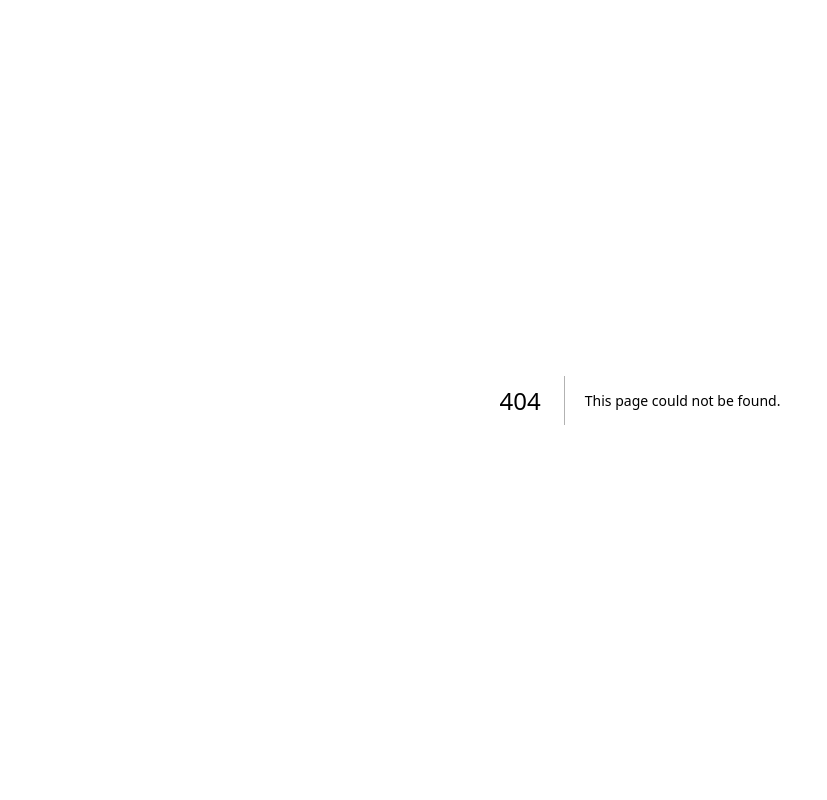
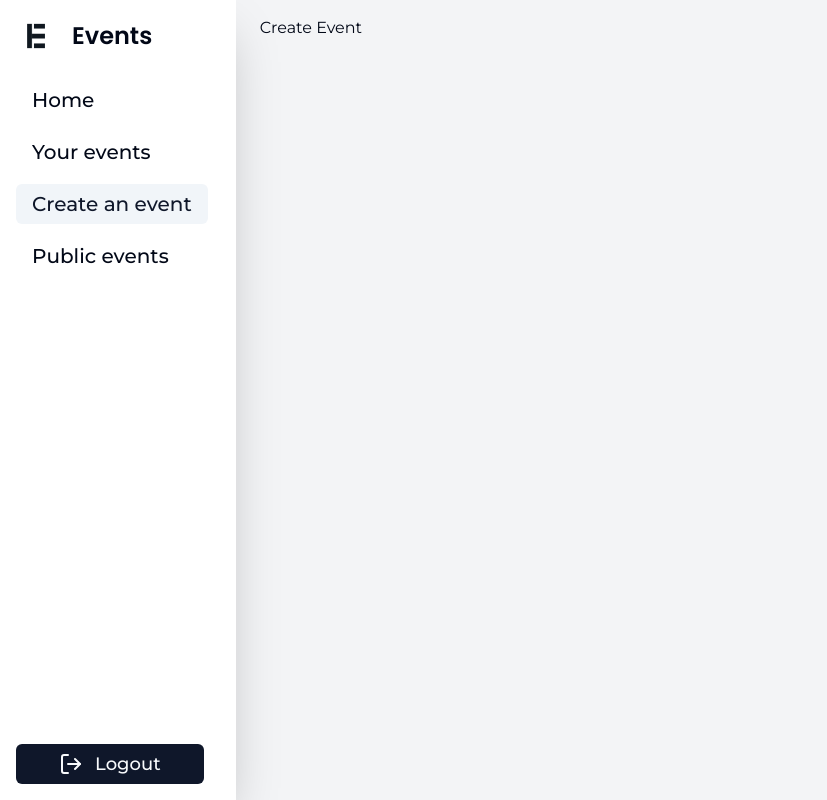
Before and after one commit to abdulrafay-07/Events, a Next.js app: page /create-event in a window 1280 px wide. Before the commit this address had no page. Shown: the whole page, without its empty margins (0-827 px from the left). Built offline with nearby package versions, Linux system fonts and the light colour scheme.

Commit message:
add sidebar design

```diff
--- a/app/(auth)/_components/login-form.tsx
+++ b/app/(auth)/_components/login-form.tsx
@@ -65,7 +65,7 @@ export const LoginForm = () => {
          };
 
          if (result?.url) {
-            router.replace("/dashboard");
+            router.replace("/");
          };
       } catch (error) {
          const axiosError = error as AxiosError<ApiResponse>
--- a/app/(auth)/_components/registeration-form.tsx
+++ b/app/(auth)/_components/registeration-form.tsx
@@ -53,7 +53,7 @@ export const RegisterationForm = () => {
             description: response.data.message,
          });
 
-         router.replace("/login");
+         router.replace("/");
       } catch (error) {
          const axiosError = error as AxiosError<ApiResponse>
          toast({
--- /dev/null
+++ b/app/(dashboard)/create-event/page.tsx
@@ -0,0 +1,9 @@
+const CreateEvent = () => {
+   return (
+      <div>
+         Create Event
+      </div>
+   )
+};
+
+export default CreateEvent;
--- a/app/dashboard/layout.tsx
+++ b/app/(dashboard)/layout.tsx
@@ -4,9 +4,11 @@ export default function RootLayout({
    children,
 }: { children: React.ReactNode }) {
    return (
-      <div>
+      <div className="bg-gray-100 flex min-h-screen">
          <Sidebar />
-         {children}
+         <div className="pl-6 p-4">
+            {children}
+         </div>
       </div>
    );
 };
--- a/app/dashboard/page.tsx
+++ b/app/(dashboard)/page.tsx
@@ -1,7 +1,7 @@
 const Dashboard = () => {
    return (
       <div>
-         Dashboard Page
+         Home Page
       </div>
    )
 };
--- /dev/null
+++ b/app/(dashboard)/public-events/page.tsx
@@ -0,0 +1,9 @@
+const PublicEvents = () => {
+   return (
+      <div>
+         Public Events
+      </div>
+   )
+};
+
+export default PublicEvents;
--- /dev/null
+++ b/app/(dashboard)/your-events/page.tsx
@@ -0,0 +1,9 @@
+const YourEvents = () => {
+   return (
+      <div>
+         Your Events
+      </div>
+   )
+};
+
+export default YourEvents;
--- a/app/page.tsx
+++ /dev/null
@@ -1,9 +0,0 @@
-const Home = () => {
-  return (
-    <div>
-      Home Page
-    </div>
-  )
-};
-
-export default Home;
--- /dev/null
+++ b/components/sidebar/logout.tsx
@@ -0,0 +1,11 @@
+import { Button } from "@/components/ui/button";
+import { LogOut } from "lucide-react";
+
+export const Logout = () => {
+   return (
+      <Button className="w-full space-x-3">
+         <LogOut className="h-6 w-6" />
+         <span className="text-lg ">Logout</span>
+      </Button>
+   )
+};
--- /dev/null
+++ b/components/sidebar/page-list.tsx
@@ -0,0 +1,55 @@
+'use client'
+
+import { useEffect, useState } from "react";
+import { usePathname } from "next/navigation";
+import Link from "next/link";
+
+import { Button } from "@/components/ui/button";
+
+export const PageList = () => {
+   const [url, setUrl] = useState("/");
+
+   const pathname = usePathname();
+
+   useEffect(() => {
+      setUrl(pathname);
+   }, [pathname]);
+
+   const pages = [
+      {
+         name: "Home",
+         href: "/",
+         isActive: pathname === "/",
+      },
+      {
+         name: "Your events",
+         href: "/your-events",
+         isActive: pathname === "/your-events",
+      },
+      {
+         name: "Create an event",
+         href: "/create-event",
+         isActive: pathname === "/create-event",
+      },
+      {
+         name: "Public events",
+         href: "/public-events",
+         isActive: pathname === "/public-events",
+      },
+   ];
+
+   return (
+      <div className="flex flex-col gap-3 pl-4 pr-7">
+         {pages.map((page) => (
+            <Link href={page.href} key={page.name}>
+               <Button
+                  variant={page.isActive ? "secondary" : "ghost"}
+                  className="w-full text-xl justify-start"
+               >
+                  {page.name}
+               </Button>
+            </Link>
+         ))}
+      </div>
+   )
+};
--- a/components/sidebar/sidebar.tsx
+++ b/components/sidebar/sidebar.tsx
@@ -1,7 +1,44 @@
+import Image from "next/image";
+import Link from "next/link";
+import { Poppins } from "next/font/google";
+
+import { PageList } from "./page-list";
+import { Logout } from "./logout";
+
+import { cn } from "@/lib/utils";
+
+const font = Poppins({
+   subsets: ["latin"],
+   weight: ["600"],
+});
+
 export const Sidebar = () => {
    return (
-      <div>
-         Sidebar Component
+      <div className="bg-white shadow-2xl py-4 flex flex-col justify-between">
+         <div className="flex flex-col gap-6">
+            <Link href="/" className="pr-10 pl-4">
+               <div className="flex gap-x-4 items-center">
+                  <Image
+                     src="/events.png"
+                     alt="logo"
+                     width={40}
+                     height={40}
+                  />
+                  <span
+                     className={cn(
+                        "font-semibold text-2xl",
+                        font.className
+                     )}
+                  >
+                     Events
+                  </span>
+               </div>
+            </Link>
+            <PageList />
+         </div>
+         <div className="pl-4 pr-8">
+            <Logout />
+         </div>
       </div>
    )
 };
```
Also changed, not shown: middleware.ts (+4 -6 lines), public/events.png (added).
